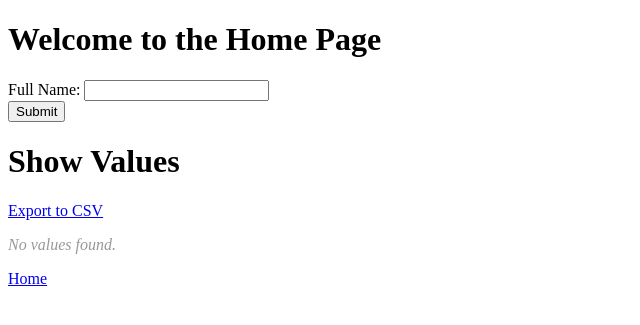
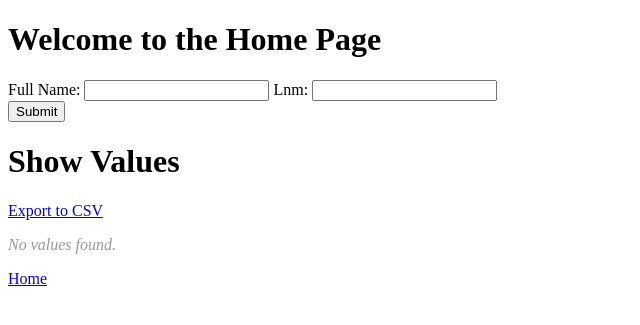
Before and after one commit to saurabhproject1/SSC_Login, a Flask app: template templates/home.html in a window 1280 px wide. Shown: the top 325 px of the page, without its empty margins (0-640 px from the left). Run offline with Flask 3, Linux system fonts and the light colour scheme; the template is opened without the code that fills it, so the values that code supplies are empty.

Commit message:
Last Name

```diff
--- a/main.py
+++ b/main.py
@@ -4,7 +4,7 @@ from flask import Flask, render_template, request, redirect, Response
 from sqlalchemy import create_engine, text
 import socket
 
-db_connection_string = "mysql+pymysql://2s9rnkpdynd2cp3r1b6m:pscale_pw_F8W9PBSanHaqPvIWTwvPRmsSxHEKHRFmWv2PPNUGnEY@aws.connect.psdb.cloud/ssc_att?charset=utf8mb4"
+db_connection_string = "mysql+pymysql://j55z75162mg05cwn14xl:pscale_pw_bOno0XMWIKvKxfXsJu29IQ7XFKt8oYNt60cPgXNWpAy@aws.connect.psdb.cloud/ssc_att?charset=utf8mb4"
 engine = create_engine(db_connection_string, connect_args={"ssl": {"ssl_ca": "/etc/ssl/cert.pem"}})
 app = Flask(__name__)
 
@@ -32,12 +32,15 @@ def login():
         return render_template("login.html", error_message="Invalid username or password")
 
 # Add application to database
+# Add application to database
+# Add application to database
+# Add application to database
 def add_application_to_db(data):
     with engine.connect() as conn:
-        stmt = text("INSERT INTO SST_ATT_NEW_TBL_1 (nm, ip) VALUES (:name, :ip_address)")
-        values = [{'name': nm, 'ip_address': request.remote_addr} for nm in data.getlist('Full_name')]
+        stmt = text("INSERT INTO SST_ATT_NEW_TBL_1 (nm, ip, Lnm) VALUES (:name, :ip_address, :Lnm)")
+        values = [{'name': nm, 'Lnm': Lnm, 'ip_address': request.remote_addr} for nm, Lnm in data.getlist('Full_name')]
         conn.execute(stmt, values)
-        return data.get('Full_name')
+    return data.get('Full_name')
 
 # Delete application from database
 def delete_application_from_db(row_id):
--- a/templates/home.html
+++ b/templates/home.html
@@ -43,6 +43,8 @@
     <form action="/home" method="POST">
         <label for="full_name">Full Name:</label>
         <input type="text" id="full_name" name="Full_name" required>
+       <label for="Last_name">Lnm:</label>
+        <input type="text" id="Lnm" name="Lnm" required>
         <br>
         <input type="submit" value="Submit">
     </form>
@@ -65,6 +67,7 @@
                 <tr>
                     <th>ID</th>
                     <th>Name</th>
+                  <th>Lnm</th>
                     <th>IP Address</th>
                     <th>Date/Time</th>
                     <th>Status</th>
@@ -76,6 +79,7 @@
                     <tr>
                         <td>{{ row.id }}</td>
                         <td>{{ row.nm }}</td>
+                      <td>{{ row.Lnm }}</td>
                         <td>{{ row.ip }}</td>
                         <td>{{ row.created_at }}</td>
                       <td>{{ row.status }}</td>
```
Also changed, not shown: 1 other file.
